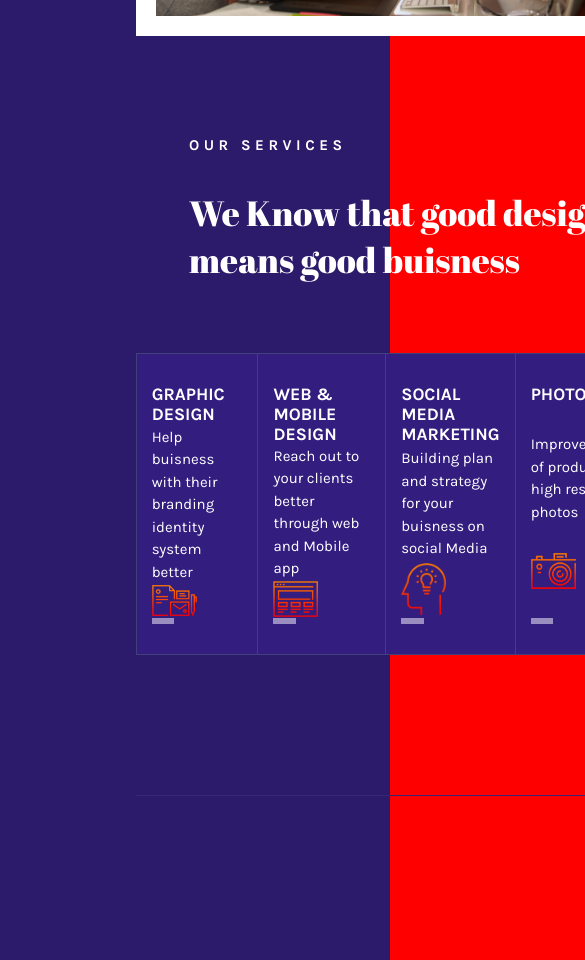
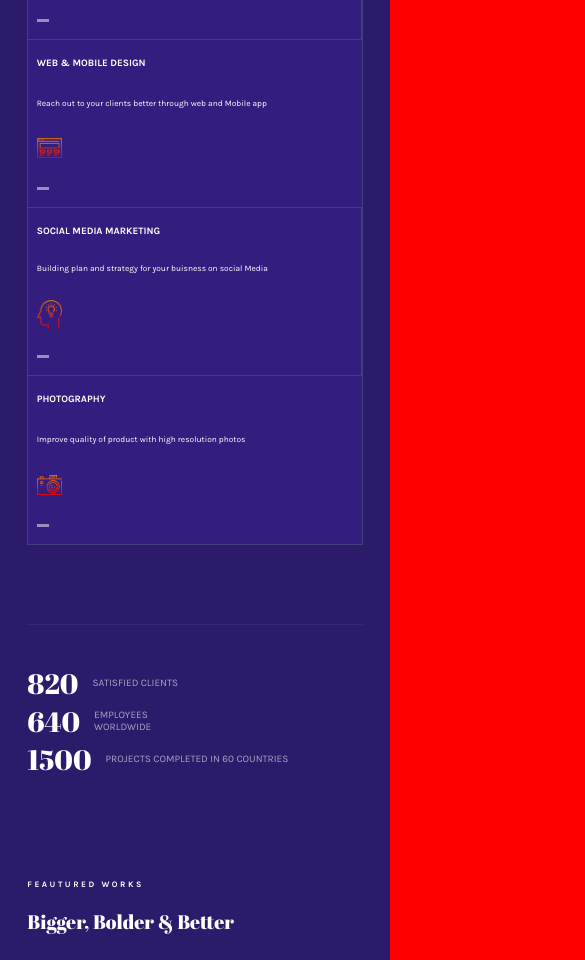
Before and after one commit to kehinde4885/Lewis-Studio-Design, a plain HTML site: page index.html in a window 390 px wide. Shown: the part 1040-2000 px from the top of the page, 585 px wide, since content can reach past the window. Drawn offline with nearby package versions, Linux system fonts and the light colour scheme.

Commit message:
Media Queries integrated Website is now Fully Responsive

```diff
--- a/index.css
+++ b/index.css
@@ -29,6 +29,25 @@ html{
     font-size: 62.5% /* Font Size = 10px (1rem relative to elements within)*/
 }
 
+@media (max-width: 880px){/*Medium */
+    html{
+        font-size: 50%;
+    }
+
+    @media (max-width: 700px) {/*Medium */
+        html{
+            font-size: 40%;
+        }
+
+    }
+
+    @media (max-width:600px) {/*Small */
+        html{
+        font-size: 35%;
+        }
+    }
+}
+
 /*Utility Classes */
 
 .font2x {
@@ -49,8 +68,35 @@ html{
     "d b e"
 }
 
+@media (max-width: 1400px ) { /*Large */
+
+    .outgrid{
+        grid-template-columns: 2fr 7fr 1fr;
+    }
+
+    @media (max-width: 1170px){
+        .outgrid{
+            grid-template-columns: 1.5fr 8fr .5fr;
+        }
+    }
+    @media (max-width:600px) {/*Small */
+        .outgrid{
+            grid-template-columns: 2fr 6fr 2fr;
+        }
+
+    }
+}
+
+
 section.ingrid{
     margin: 5em 0;
+}
+
+@media (max-width: 880px) {
+    section.ingrid{
+        margin: 2em 0;
+    }
+
 }
 
 .stick{
@@ -89,6 +135,12 @@ body{
     background-color: var(--bgcolor-pry) ;
 }
 
+@media (max-width: 600px) { /*Small */
+    .container{
+        padding:0 7vw;
+    }
+
+}
 
 
 
@@ -105,6 +157,12 @@ body{
     display: flex;
     align-items: center;
     grid-area: a;
+}
+
+@media (max-width:600px){/*Small */
+    .logo{
+        grid-area: a/a/a/b;
+    }
 }
 
 .logo h2{
@@ -159,26 +217,8 @@ body{
     padding: 2.5em;
     display: flex;
     flex-direction: column;
-    /* display: none;
-    transition: display 3s .1s; */
-}
-/*
-.display{
-    animation: display 3s  .1s  forwards ;
-    display: block;
 }
 
-
-@keyframes display {
-    from{
-        display: none;
-    }
-
-    to{
-        display: block;
-    }
-
-} */
 
 .show{
     translate: -100%;
@@ -199,8 +239,6 @@ body{
 .contain a {
     text-decoration: none;
     color: inherit;
-    /* transition: color .2s .1s ease-in-out;
-    transform-origin: left bottom; */
 }
 
 .contain a:hover{
@@ -235,8 +273,13 @@ body{
 
 /*Nav */
 .nav{
+    grid-area: a / a / d / a;
+}
 
-    grid-area: a / a / d / a;
+@media (max-width:600px){/*Small */
+    .nav{
+        display: none;
+    }
 }
 
 .nav ul{
@@ -254,6 +297,22 @@ body{
 
 .low{
     grid-area: b;
+}
+
+@media (max-width: 880px) {/*Medium */
+    .low{
+        display: grid;
+        grid-auto-rows: auto;
+        row-gap: 10em;
+    }
+
+    @media (max-width:600px){/*Small */
+        .low{
+            grid-area: a/a/d/c;
+            padding-top: 10em;
+        }
+    }
+
 }
 
 
@@ -378,6 +437,7 @@ body{
 }
 
 
+
 @keyframes rotate{
     0%{
 
@@ -388,8 +448,7 @@ body{
     }
 }
 
-
-.services .stats{
+.stats{
     grid-column: span 3;
     display: grid;
     grid-auto-flow: column;
@@ -420,7 +479,61 @@ body{
     opacity: .6;
 }
 
+
+@media (max-width: 1281px ){/*large*/
+    .stats span:nth-of-type(2n-1){
+        font-size: 2.5em;
+    }
+
+
+@media (max-width: 880px) {/*Large */
+        .service-list{
+            flex-wrap: wrap;
+        }
+
+        .service-box{
+            flex-basis: 50%;
+        }
+
+        .service-list > .service-box:nth-child(n){
+            border: none;
+        }
+
+        .service-list > .service-box:nth-child(2n-1){
+            border-right: 1px solid var(--color1);
+        }
+
+        .service-list > .service-box:nth-child(-n+2){
+            border-bottom: 1px solid var(--color1);
+        }
+
+        .stats{
+            grid-auto-flow: row;
+            padding-top: 3.5em;
+        }
+
+        .stats > div:nth-child(2){
+            justify-self: flex-start;
+        }
+
+    }
+
+    @media (max-width: 600px) {
+        .service-box {
+            flex-basis: 100%;
+        }
+
+        .service-list > .service-box:nth-child(-n+3){
+            border-bottom: 1px solid var(--color1)
+        }
+
+    }
+
+}
+
 /*YYYY*/
+
+@media (min-width:601px) {/*Medium to Large*/
 
     .works-layout{
         grid-column: span 3;
@@ -459,6 +572,9 @@ body{
         letter-spacing: .1em;
     }
 
+}
+
+
     .work-temp{
         grid-template-rows: 1fr 1fr;
         color: var(--text-white);
@@ -480,6 +596,27 @@ body{
         font-size: .75em;
         margin-top: 1em;
     }
+
+
+
+@media (max-width: 600px) {/*Small*/
+    .works-layout{
+        grid-column: span 3;
+        display: grid;
+        grid-template-columns: 100%;
+        grid-template-rows: auto repeat(3, minmax(300px, 1fr)) minmax(auto ,100px);
+    }
+
+
+    .works-layout > div:nth-child(5){
+        align-self: center;
+        font-size: .75em;
+        text-transform: uppercase;
+        font-weight: 600;
+        letter-spacing: .1em;
+    }
+}
+
 
 .prj-tit{
     grid-column: span 3;
@@ -536,18 +673,29 @@ right: 20%;
     opacity: 0.4;
 }
 
+@media (max-width: 600px) {/*Small */
+    .partner-layout{
+        grid-template-columns: repeat(auto-fill,  minmax(100px , 1fr));
+        border: none;
+    }
+
+}
+
 /*YYYY*/
 
 .news > div:nth-child(1){
     grid-column: 2/span 1;
+
 }
 
 .article-layout{
     grid-column: span 3;
     display: grid;
-    grid-template-columns: 1fr 1fr 1fr;
+    grid-template-columns: repeat(auto-fill, minmax(250px, 1fr) );
+    row-gap: 1em;
     column-gap: 1em;
     margin-top: 3.5em;
+    color: var(--text-black);
 }
 
 .article{
@@ -580,7 +728,6 @@ right: 20%;
 
 .article > p:nth-child(3){
     font-weight: 600;
-    margin-bottom: 2em;
 }
 /*YYYYY*/
 
--- a/index.html
+++ b/index.html
@@ -169,7 +169,7 @@
                 <div class="works-layout">
                     <div class="title">
                         <h2>Feautured works</h2>
-                        <p>Bigger, Bolder & <br> Better</p>
+                        <p>Bigger, Bolder &  Better</p>
                     </div>
                     <div class="work-temp ingrid">
                         <p>2018</p>
```
Lines whose indentation alone changed are shown as unchanged.
